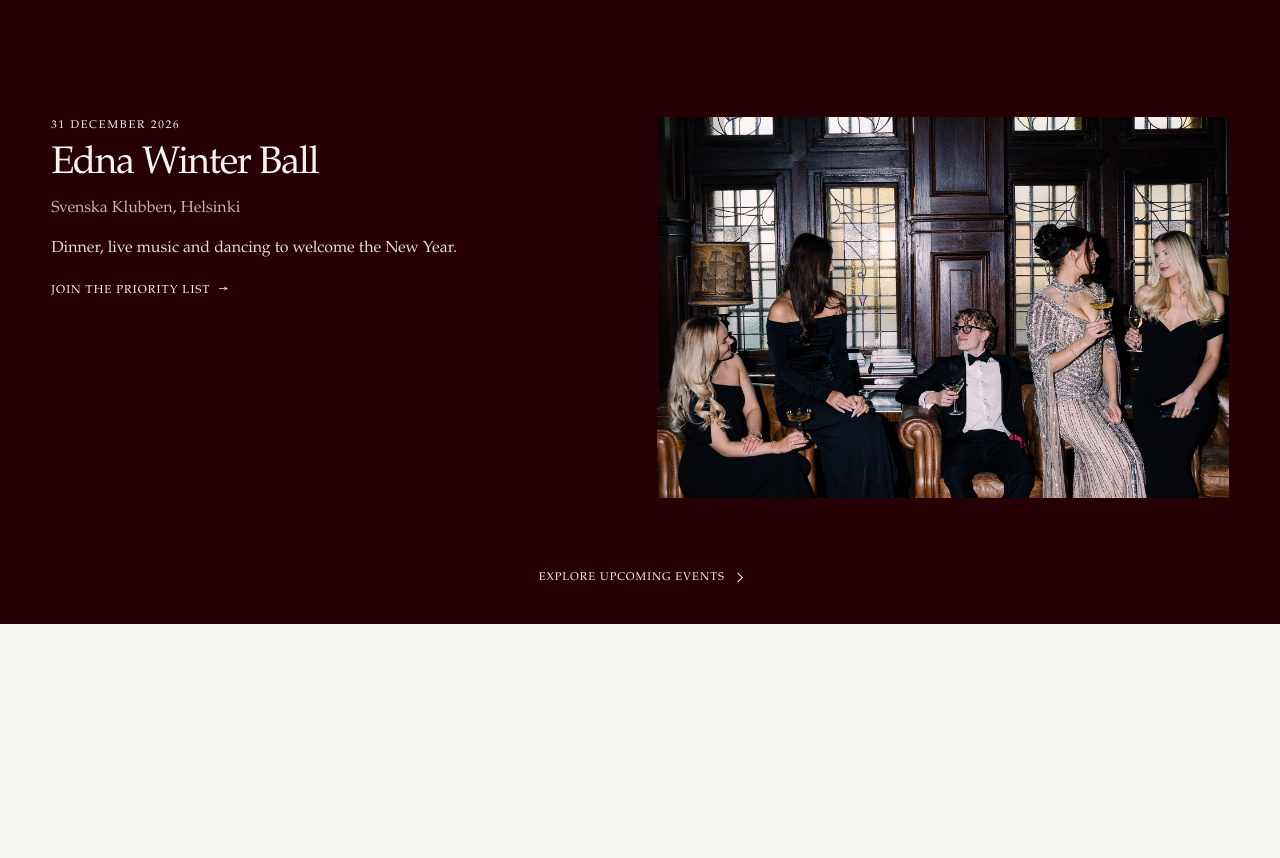
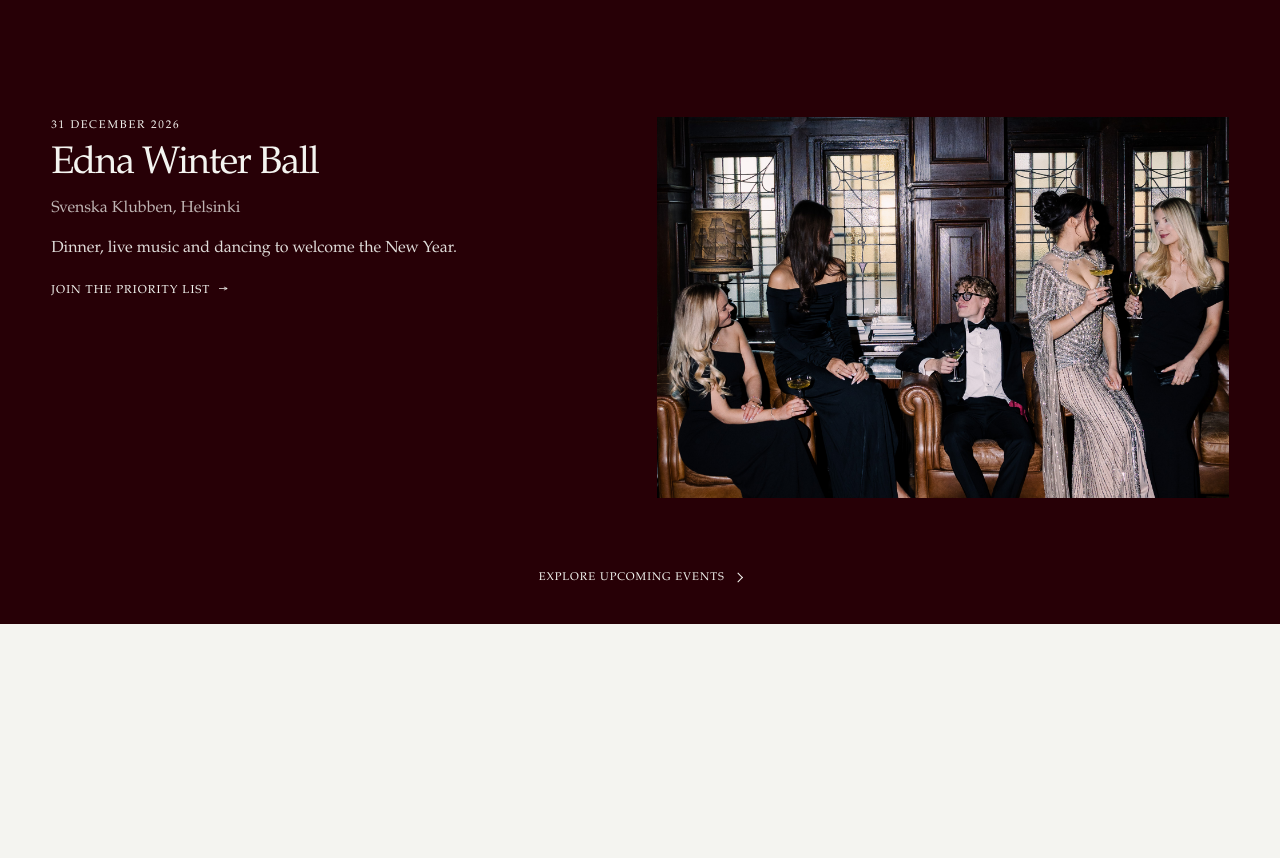
Before and after one commit to Ednasocialclub/ednasocialclub, a Next.js app: page /en in a window 1280 px wide. Shown: the part 2431-3289 px from the top of the page. Built offline with nearby package versions, Linux system fonts and the light colour scheme.

Commit message:
Align homepage Winter Ball image crop

```diff
--- a/app/globals.css
+++ b/app/globals.css
@@ -1204,7 +1204,7 @@ a.event-entry__cta:hover .event-entry__arrow {
   aspect-ratio: 3 / 2;
   margin: 0;
   object-fit: cover;
-  object-position: center 61%;
+  object-position: center 68%;
 }
 
 .events-list--compact {
```
